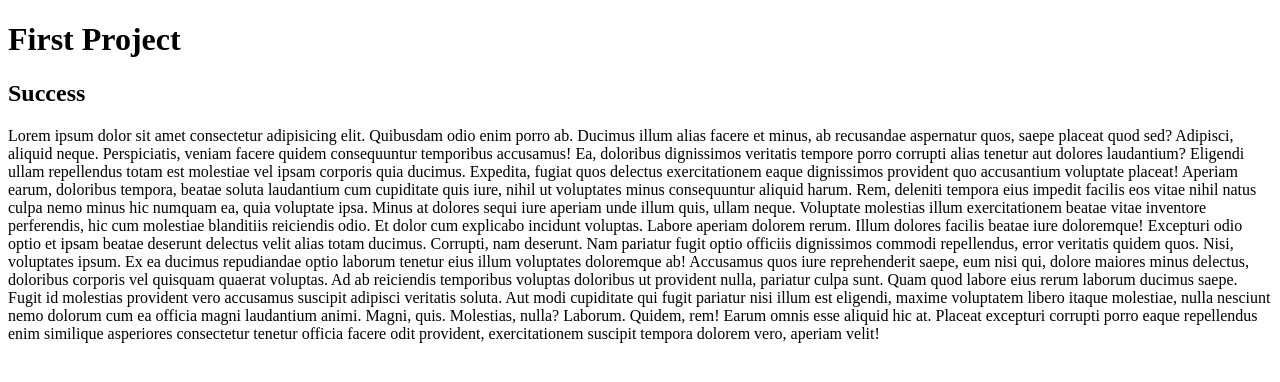
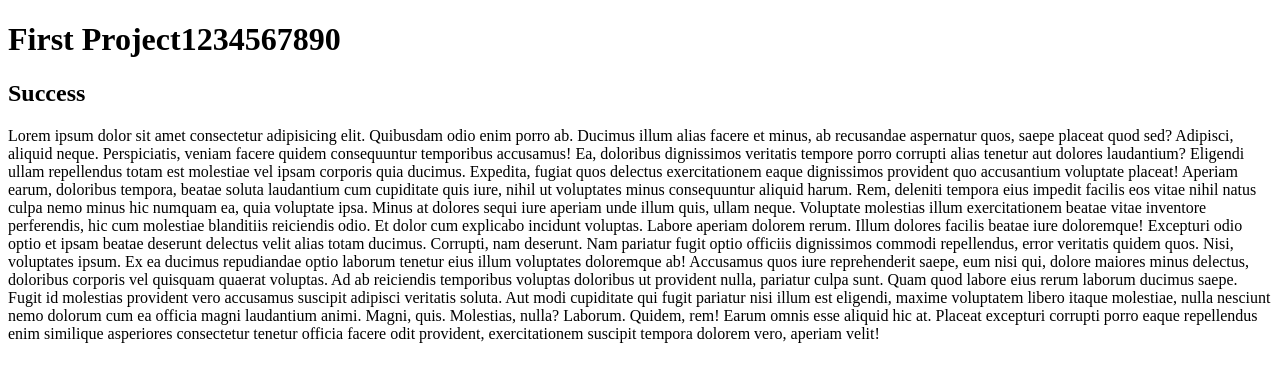
Before and after one commit to hariprasathrr/CodeBaseCamp, a plain HTML site: page firstproject.html in a window 1280 px wide. Drawn offline with Linux system fonts and the light colour scheme.

Commit message:
project1234567890

```diff
--- a/firstproject.html
+++ b/firstproject.html
@@ -6,7 +6,7 @@
     <title>Document</title>
 </head>
 <body>
-    <h1>First Project</h1>
+    <h1>First Project1234567890</h1>
     <h2>Success</h2>
     <p>Lorem ipsum dolor sit amet consectetur adipisicing elit. Quibusdam odio enim porro ab. Ducimus illum alias facere et minus, ab recusandae aspernatur quos, saepe placeat quod sed? Adipisci, aliquid neque.
     Perspiciatis, veniam facere quidem consequuntur temporibus accusamus! Ea, doloribus dignissimos veritatis tempore porro corrupti alias tenetur aut dolores laudantium? Eligendi ullam repellendus totam est molestiae vel ipsam corporis quia ducimus.
```
